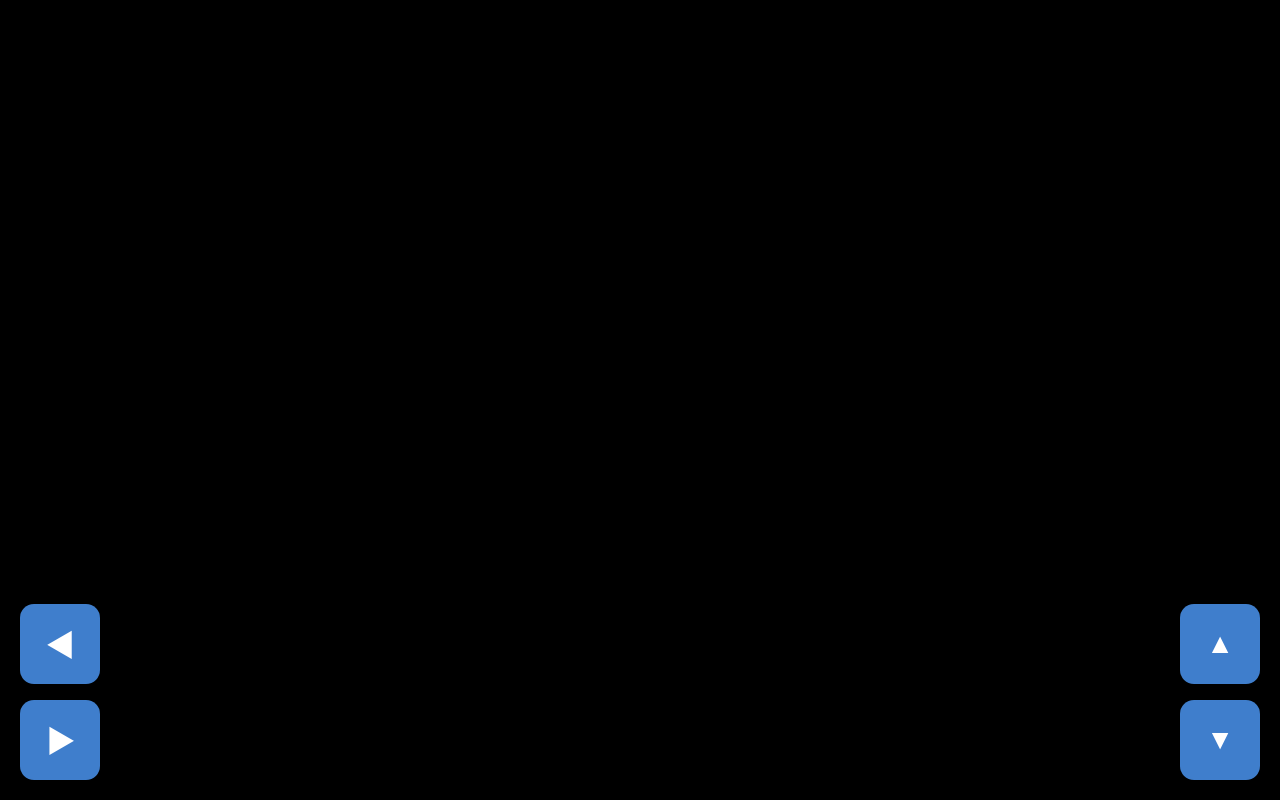
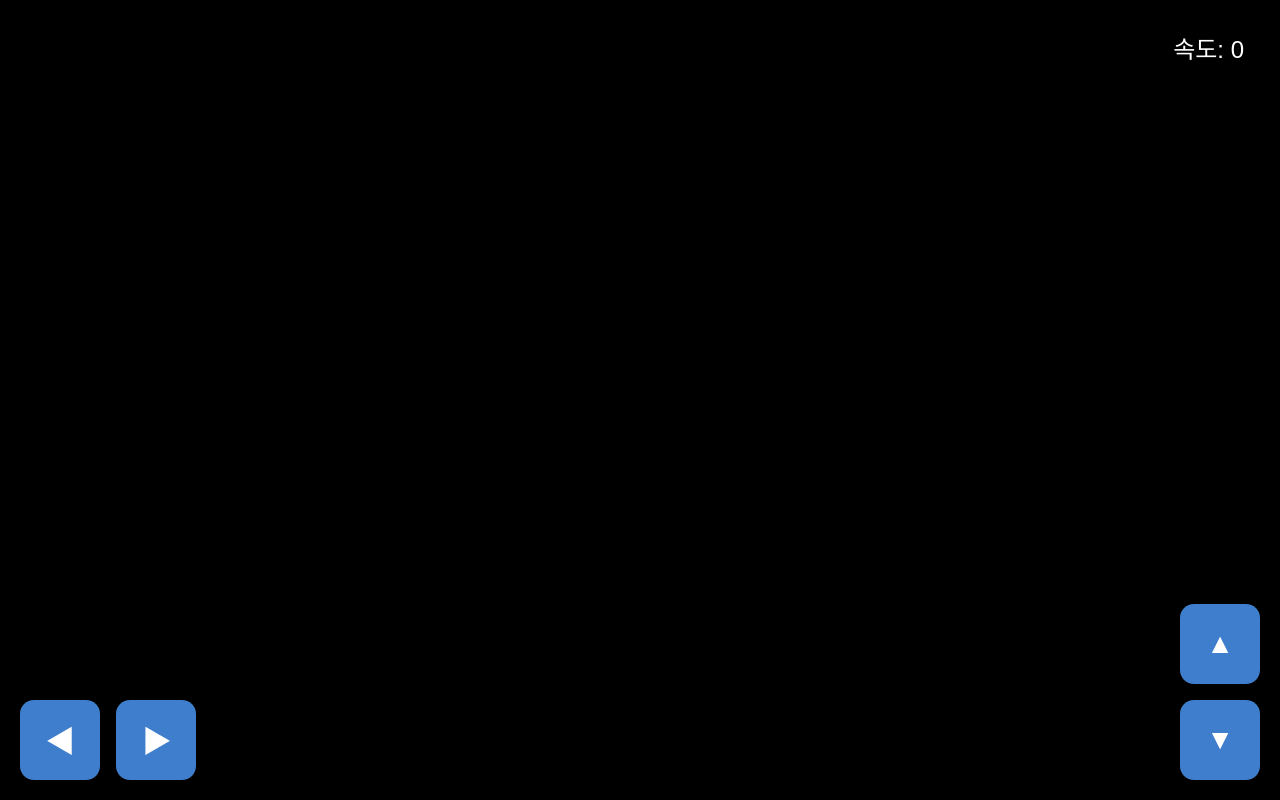
Before and after one commit to austin-mino/Driving, a plain HTML site: page index.html in a window 1280 px wide. Drawn offline with nearby package versions, Linux system fonts and the light colour scheme.

Commit message:
Update index.html

```diff
--- a/index.html
+++ b/index.html
@@ -2,7 +2,7 @@
 <html lang="ko">
 <head>
   <meta charset="UTF-8" />
-  <title>driving</title>
+  <title></title> <!-- 게임 실행 시 제목 숨김 -->
   <style>
     html, body {
       margin: 0;
@@ -34,16 +34,17 @@
       bottom: 20px;
       z-index: 100;
       display: flex;
-      flex-direction: column;
       gap: 16px;
     }
 
     #leftControls {
       left: 20px;
+      flex-direction: row;
     }
 
     #rightControls {
       right: 20px;
+      flex-direction: column;
     }
 
     .btn {
@@ -59,21 +60,31 @@
       justify-content: center;
       user-select: none;
       touch-action: none;
-      -webkit-tap-highlight-color: transparent;
       cursor: pointer;
       box-shadow: 0 2px 6px rgba(0, 0, 0, 0.4);
-      transition: background 0.3s;
     }
 
     .btn:active {
       background: rgba(79, 158, 255, 1);
     }
 
+    #speedometer {
+      position: fixed;
+      top: 20px;
+      right: 20px;
+      font-size: 24px;
+      color: #fff;
+      background: rgba(0, 0, 0, 0.5);
+      padding: 10px 16px;
+      border-radius: 10px;
+      z-index: 101;
+    }
+
     @media (orientation: portrait) {
       #rotateNotice {
         display: flex;
       }
-      canvas, #leftControls, #rightControls {
+      canvas, #leftControls, #rightControls, #speedometer {
         display: none !important;
       }
     }
@@ -86,7 +97,6 @@
   <p>기기를 회전해 주세요 📱↔️</p>
 </div>
 
-<!-- 터치 컨트롤 -->
 <div id="leftControls" class="controls">
   <div id="btnLeft" class="btn">◀</div>
   <div id="btnRight" class="btn">▶</div>
@@ -95,6 +105,7 @@
   <div id="btnAccel" class="btn">▲</div>
   <div id="btnBrake" class="btn">▼</div>
 </div>
+<div id="speedometer">속도: 0</div>
 
 <script src="https://cdn.jsdelivr.net/npm/three@0.152.2/build/three.min.js"></script>
 <script>
@@ -133,6 +144,8 @@
 
   const keys = {};
   const touch = { left: false, right: false, accel: false, brake: false };
+
+  const speedometer = document.getElementById("speedometer");
 
   window.addEventListener('keydown', e => keys[e.key.toLowerCase()] = true);
   window.addEventListener('keyup', e => keys[e.key.toLowerCase()] = false);
@@ -179,6 +192,8 @@
     camera.position.lerp(camPos, 0.1);
     camera.lookAt(car.position);
 
+    speedometer.textContent = `속도: ${(Math.abs(speed) * 100).toFixed(0)}`;
+
     renderer.render(scene, camera);
   }
 
```
